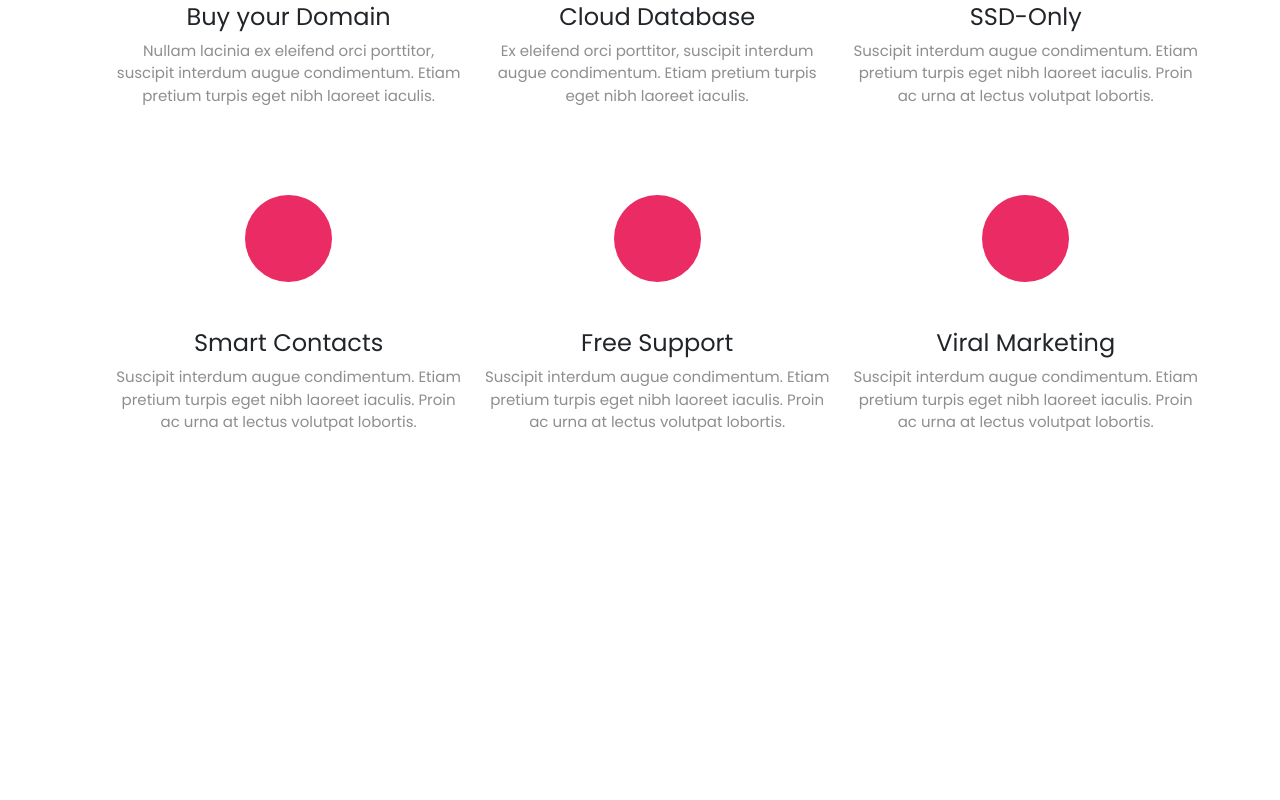
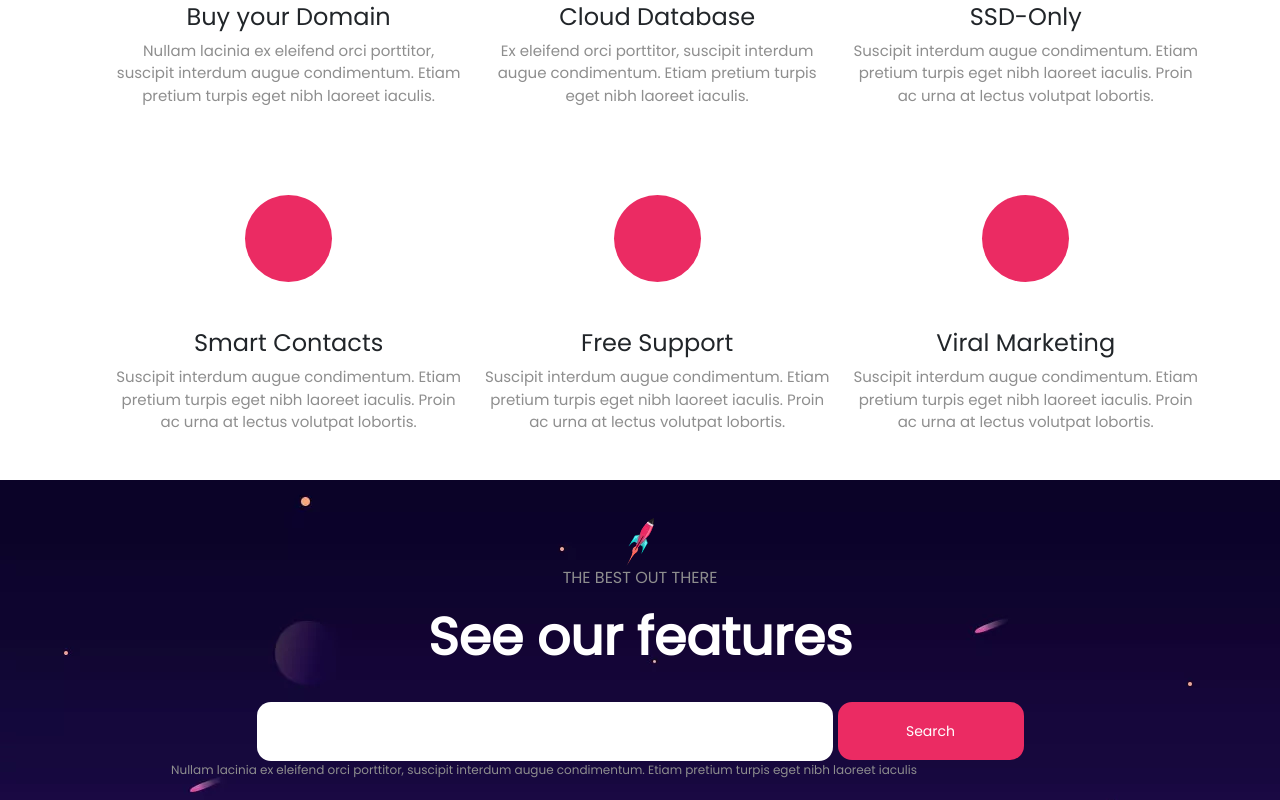
Before and after one commit to mostafaashraf204/frist-project-by-angular, an Angular app: page / in a window 1280 px wide. Shown: the part 1127-1927 px from the top of the page. Before the commit the page ends 1847 px from the top, so only its background shows below. Built offline with nearby package versions, Linux system fonts and the light colour scheme.

Commit message:
tired commet

```diff
--- a/src/app/home/home.component.css
+++ b/src/app/home/home.component.css
@@ -123,5 +123,62 @@
 
 .smaal-features {
     width: 100%;
-    height: 30vh;
+    height: 40vh;
+    background-image: url("../../assets/images/bg.jpg.webp");
 }
+
+.small-features-info {
+    text-align: center;
+}
+
+.small-features-info img {
+    margin-top: 3%;
+}
+
+.small-features-info p {
+    color: #8e8e8e;
+}
+
+.small-features-info h1 {
+    color: #fff;
+    font-size: 52px;
+    font-weight: 700;
+}
+
+form {
+    text-align: center;
+}
+
+.input {
+    margin-top: 2%;
+    width: 45%;
+    height: 59px;
+    font-size: 14px;
+    border: none;
+    background: #fff;
+    border-radius: 14px;
+    display: inline-block;
+    padding: 0 31px;
+    margin-right: 5px;
+}
+
+.btn2 {
+    display: inline-block;
+    border: none;
+    font-size: 14px;
+    font-weight: 400;
+    min-width: 186px;
+    padding: 22px 25px;
+    border-radius: 14px;
+    background: #eb2b63;
+    color: #fff;
+    line-height: 1;
+    cursor: pointer;
+    text-align: center;
+}
+
+form p {
+    font-size: 12px;
+    margin-left: -15%;
+    color: #8e8e8e;
+}
--- a/src/app/home/home.component.html
+++ b/src/app/home/home.component.html
@@ -61,5 +61,14 @@
     </div>
 </section>
 <section class="smaal-features">
-
+    <div class="small-features-info">
+        <img [src]="smallRocket">
+        <p>THE BEST OUT THERE</p>
+        <h1>See our features</h1>
+    </div>
+    <form>
+        <input type="text" class="input">
+        <button class="btn2">Search</button>
+        <p>Nullam lacinia ex eleifend orci porttitor, suscipit interdum augue condimentum. Etiam pretium turpis eget nibh laoreet iaculis</p>
+    </form>
 </section>
```
